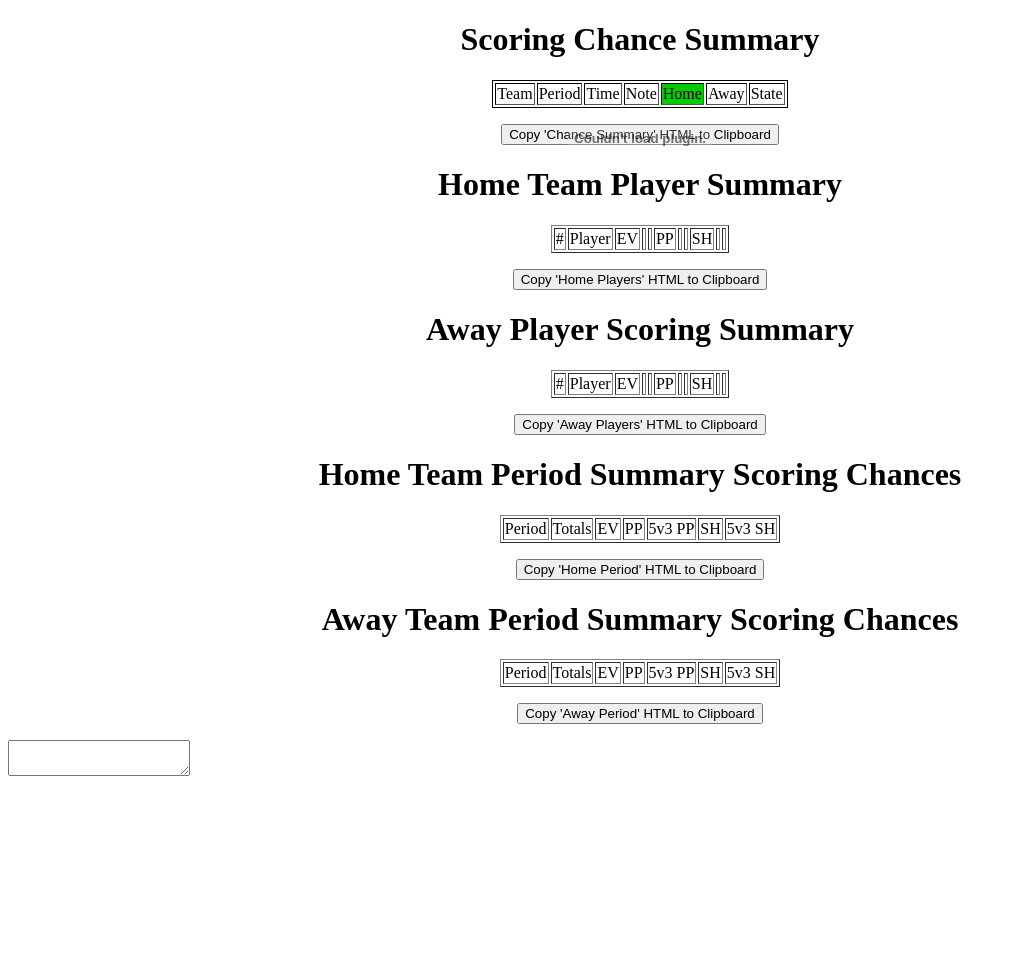
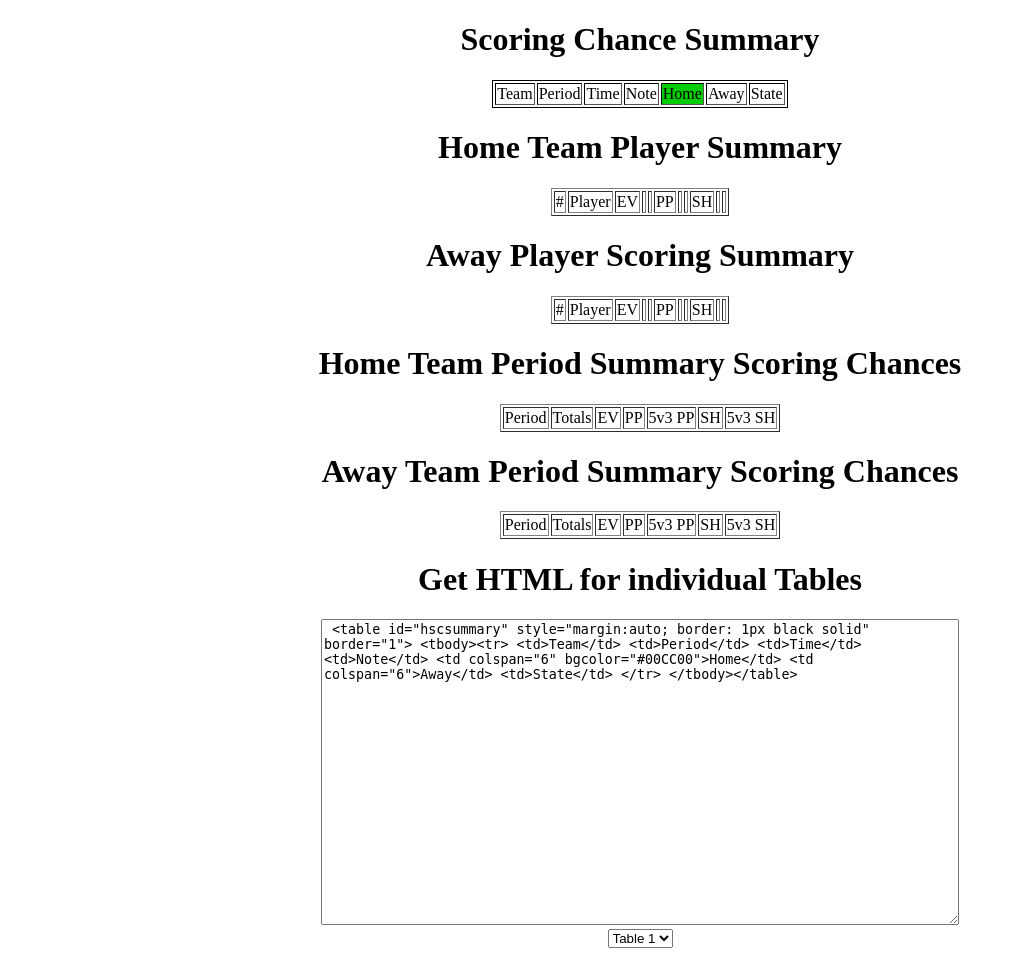
Before and after one commit to jweissbock/hockey-scoring-chances, a Flask app: template templates/gamereport.html in a window 1280 px wide. Shown: the whole page, without its empty margins (0-1016 px from the left). Before the commit the page ends 776 px from the top, so only its background shows below. Run offline with Flask 2, Linux system fonts and the light colour scheme; the template is opened without the code that fills it, so the values that code supplies are empty; some libraries are stand-ins or nearby versions.

Commit message:
adding the javascript to get the generated HTML until I can find a way to copy to clipboard'

```diff
--- a/templates/gamereport.html
+++ b/templates/gamereport.html
@@ -6,10 +6,17 @@
       <script src="{{ url_for('static', filename='javascript/jquery.zclip.min.js') }}" type="text/javascript" charset="utf-8" async defer></script>
       <script type="text/javascript">
       	$(document).ready(function() {
-      		$('#chanceSummary').zclip({
+      		/**$('#chanceSummary').zclip({
         		path:'/static/javascript/ZeroClipboard.swf',
         		copy:$("#table1").html()
+    		});**/
+
+    		$('select').change(function() {
+    			var table = "#table"+$(this).val();
+    			$("#htmlCode").val($(table).html().replace(/\s+/g, ' '));
     		});
+
+    		$('#getHtml').change();
       	});
       </script>
     </head>
@@ -38,10 +45,8 @@
 	{% endfor %}
 </table></div>
 
-<div style="margin: 1em"><input type="button" id="chanceSummary" value="Copy 'Chance Summary' HTML to Clipboard" /></div>
-
+<h1>Home Team Player Summary</h1>
 <div id="table2">
-<h1>Home Team Player Summary</h1>
 <table border="1" style="margin:auto">
 	<tr>
 		<td>#</td>
@@ -66,10 +71,8 @@
 </table>
 </div>
 
-<div style="margin: 1em"><input type="button" id="homePlayerSummary" value="Copy 'Home Players' HTML to Clipboard" /></div>
-
+<h1>Away Player Scoring Summary</h1>
 <div id="table3">
-<h1>Away Player Scoring Summary</h1>
 <table border="1" style="margin:auto">
 	<tr>
 		<td>#</td>
@@ -94,10 +97,8 @@
 </table>
 </div>
 
-<div style="margin: 1em"><input type="button" id="awayPlayerSummary" value="Copy 'Away Players' HTML to Clipboard" /></div>
-
+<h1>Home Team Period Summary Scoring Chances</h1>
 <div id="table4">
-<h1>Home Team Period Summary Scoring Chances</h1>
 <table border="1" style="margin:auto">
 	<tr>
 		<td>Period</td>
@@ -118,10 +119,8 @@
 </table>
 </div>
 
-<div style="margin: 1em"><input type="button" id="homePeriodSummary" value="Copy 'Home Period' HTML to Clipboard" /></div>
-
+<h1>Away Team Period Summary Scoring Chances</h1>
 <div id="table5">
-<h1>Away Team Period Summary Scoring Chances</h1>
 <table border="1" style="margin:auto">
 	<tr>
 		<td>Period</td>
@@ -142,9 +141,20 @@
 </table>
 </div>
 
-<div style="margin: 1em"><input type="button" id="awayPeriodSummary" value="Copy 'Away Period' HTML to Clipboard" /></div>
 </div>
 
-<textarea id="test"></textarea>
+<div style="text-align: center">
+	<h1>Get HTML for individual Tables</h1>
+
+	 <textarea id="htmlCode" style="width: 50%; height: 300px"></textarea> <br />
+
+	 <select id="getHtml">
+		<option value="1">Table 1</option>
+		<option value="2">Table 2</option>
+		<option value="3">Table 3</option>
+		<option value="4">Table 4</option>
+		<option value="5">Table 5</option>
+	</select>
+</div>
 
 </body>
```
